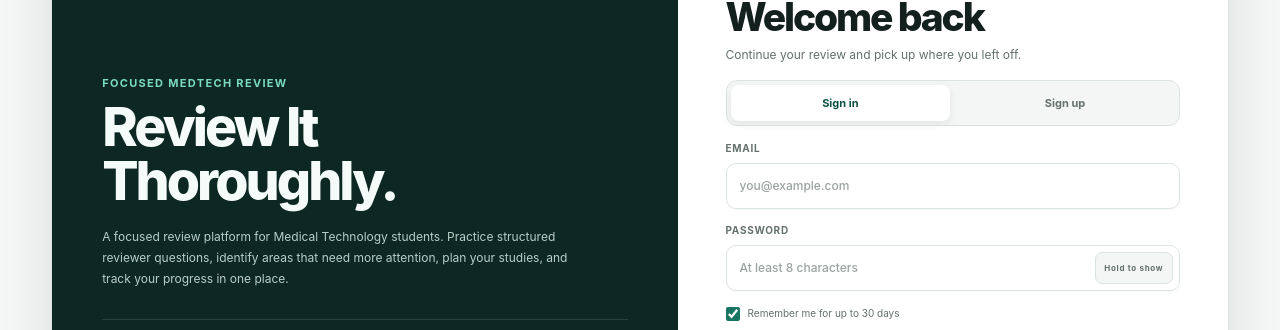
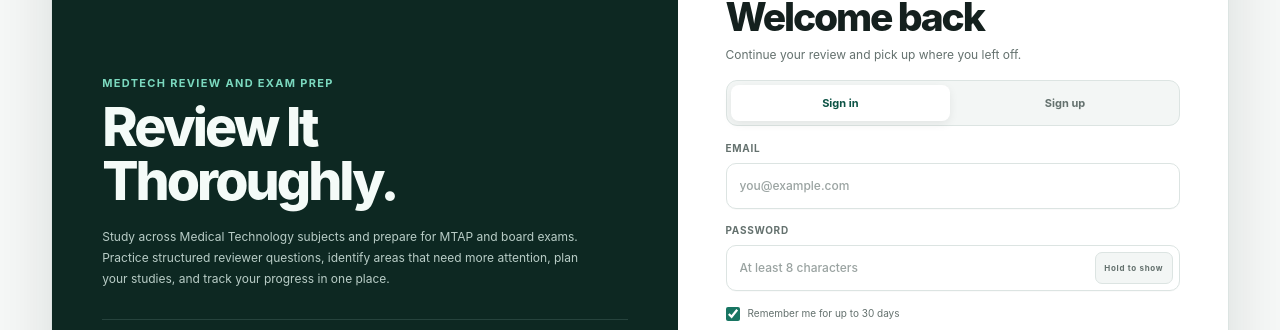
Before and after one commit to soaszz/RevIT, a Next.js app: page /auth in a window 1280 px wide. Shown: the part 163-493 px from the top of the page. Built offline with nearby package versions, Linux system fonts and the light colour scheme; no server answers.

Commit message:
Broaden RevIT MedTech reviewer messaging

```diff
--- a/app/auth/page.tsx
+++ b/app/auth/page.tsx
@@ -21,9 +21,9 @@ export default async function AuthPage({ searchParams }: { searchParams: Promise
             <span className="sr-only">RevIT</span>
           </a>
           <div className="auth-hero-copy">
-            <p className="eyebrow">Focused MedTech review</p>
+            <p className="eyebrow">MedTech review and exam prep</p>
             <h2>Review It<br />Thoroughly.</h2>
-            <p>A focused review platform for Medical Technology students. Practice structured reviewer questions, identify areas that need more attention, plan your studies, and track your progress in one place.</p>
+            <p>Study across Medical Technology subjects and prepare for MTAP and board exams. Practice structured reviewer questions, identify areas that need more attention, plan your studies, and track your progress in one place.</p>
           </div>
           <ul className="auth-benefits" aria-label="RevIT features">
             <li><span>01</span><div><strong>Structured Reviewer Practice</strong><p>Practice organized Medical Technology questions by subject and topic.</p></div></li>
--- a/app/layout.tsx
+++ b/app/layout.tsx
@@ -9,7 +9,7 @@ export async function generateMetadata(): Promise<Metadata> {
   const protocol = requestHeaders.get("x-forwarded-proto") ?? (host.startsWith("localhost") ? "http" : "https");
   const socialImage = `${protocol}://${host}/og.png`;
   const title = "RevIT | Review It Thoroughly";
-  const description = "RevIT is a focused Medical Technology review platform for structured practice, study planning, progress tracking, and educational AI support.";
+  const description = "RevIT helps Medical Technology students review their subjects and prepare for MTAP and board exams with structured practice, study planning, progress tracking, and educational AI support.";
 
   return {
     title: {
@@ -21,7 +21,7 @@ export async function generateMetadata(): Promise<Metadata> {
       title,
       description,
       type: "website",
-      images: [{ url: socialImage, width: 1536, height: 1024, alt: "RevIT — Review It Thoroughly" }],
+      images: [{ url: socialImage, width: 1536, height: 1024, alt: "RevIT Medical Technology reviewer for MTAP and board exam preparation" }],
     },
     twitter: {
       card: "summary_large_image",
```
Also changed, not shown: public/og.png, 1 other file (tests, documents, lock files or other folders).
